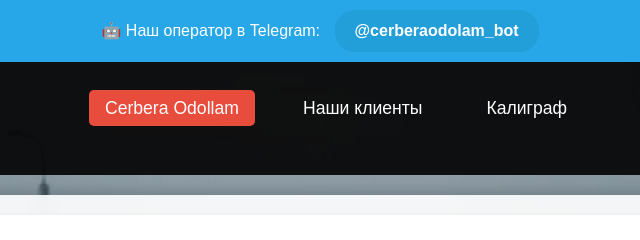
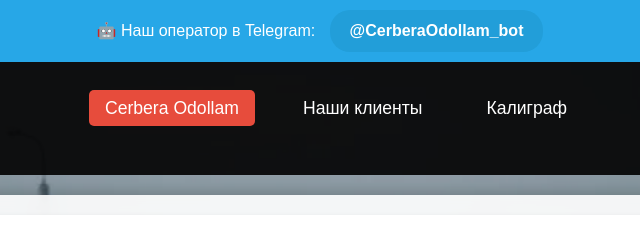
Before and after one commit to choksahwatyuai/website, a plain HTML site: page index.html in a window 1280 px wide. Shown: the top 240 px of the page, 320-960 px from the left. Drawn offline with Linux system fonts and the light colour scheme.

Commit message:
Update bot username to @CerberaOdollam_bot

```diff
--- a/index.html
+++ b/index.html
@@ -45,7 +45,7 @@
 </head>
 <body>
     <div class="telegram-info">
-        🤖 Наш оператор в Telegram: <a href="https://t.me/cerberaodolam_bot" class="telegram-button">@cerberaodolam_bot</a>
+        🤖 Наш оператор в Telegram: <a href="https://t.me/CerberaOdollam_bot" class="telegram-button">@CerberaOdollam_bot</a>
     </div>
 
     <nav class="main-nav">
@@ -168,7 +168,7 @@
         <footer>
             <p>© 2024 Информация о Cerbera Odollam | Внимание: Информация представлена исключительно в образовательных целях</p>
             <div class="footer-telegram">
-                <p>💬 Для быстрой связи и консультаций используйте нашего Telegram-бота: <a href="https://t.me/cerberaodolam_bot">@cerberaodolam_bot</a></p>
+                <p>💬 Для быстрой связи и консультаций используйте нашего Telegram-бота: <a href="https://t.me/CerberaOdollam_bot">@CerberaOdollam_bot</a></p>
                 <p>🕒 Работаем 24/7 | ✅ Быстрые ответы | 🔒 Конфиденциальность</p>
             </div>
         </footer>
```
Also changed, not shown: clients.html (+1 -1 lines), kaligraf/index.html (+2 -2 lines).
